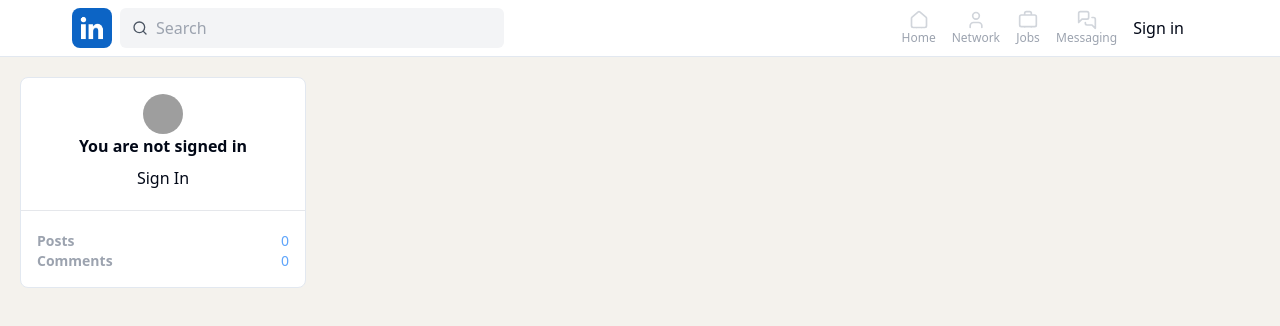
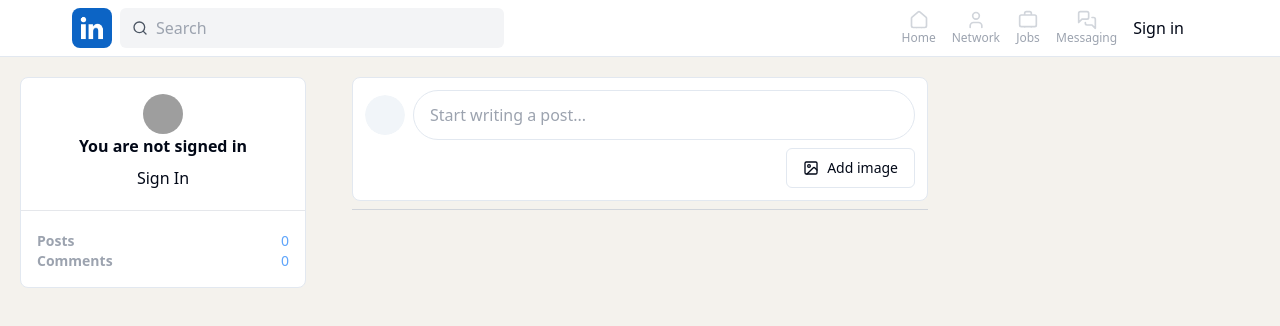
Before and after one commit to UserDonald/LinkedIn-Clone, a Next.js app: page / in a window 1280 px wide. Shown: the top 326 px of the page. Built offline with nearby package versions, Linux system fonts and the light colour scheme; no server answers; grey boxes are pictures that could not be loaded.

Commit message:
Implementing Post Form Content

```diff
--- a/app/page.tsx
+++ b/app/page.tsx
@@ -1,6 +1,5 @@
+import PostForm from '@/components/PostForm';
 import UserInformation from '@/components/UserInformation';
-import { Button } from '@/components/ui/button';
-import Image from 'next/image';
 
 export default function Home() {
   return (
@@ -11,6 +10,8 @@ export default function Home() {
 
       <section className="col-span-full md:col-span-6 xl:col-span-4 xl:max-w-xl mx-auto w-full">
         {/* Post Form */}
+        <PostForm />
+
         {/* Post Feed */}
       </section>
 
--- /dev/null
+++ b/components/PostForm.tsx
@@ -0,0 +1,120 @@
+'use client';
+
+import { Avatar, AvatarFallback, AvatarImage } from './ui/avatar';
+import { useUser } from '@clerk/nextjs';
+import { Button } from './ui/button';
+import { ImageIcon, XIcon } from 'lucide-react';
+import { useRef, useState } from 'react';
+import Image from 'next/image';
+
+function PostForm() {
+  const ref = useRef<HTMLFormElement>(null);
+  const fileInputRef = useRef<HTMLInputElement>(null);
+  const [preview, setPreview] = useState<string | null>(null);
+  const { user } = useUser();
+
+  const handlePostAction = async (formData: FormData) => {
+    const formDataCopy = formData;
+    ref.current?.reset();
+    const text = formDataCopy.get('postInput') as string;
+
+    if (!text.trim()) {
+      throw new Error('You must provide a post input');
+    }
+
+    setPreview(null);
+
+    try {
+    //   await createPostAction(formDataCopy);
+    } catch (error) {
+      console.error('Error creating post: ', error);
+    }
+  };
+
+  const handleImageChange = (e: React.ChangeEvent<HTMLInputElement>) => {
+    const file = e.target.files?.[0];
+    if (file) {
+      setPreview(URL.createObjectURL(file));
+    }
+  };
+
+  return (
+    <div className="mb-2">
+      <form
+        ref={ref}
+        className="p-3 bg-white rounded-lg border"
+        action={(formData) => {
+          // handle form submission
+          handlePostAction(formData);
+
+          // toast notification
+        }}
+      >
+        <div className="flex items-center space-x-2">
+          <Avatar>
+            <AvatarImage src={user?.imageUrl} />
+            <AvatarFallback>
+              {user?.firstName?.charAt(0)}
+              {user?.lastName?.charAt(0)}
+            </AvatarFallback>
+          </Avatar>
+
+          <input
+            type="text"
+            name="postInput"
+            placeholder="Start writing a post..."
+            className="flex-1 outline-none rounded-full py-3 px-4 border"
+          />
+
+          {/* add input file selector for images only */}
+          <input
+            ref={fileInputRef}
+            type="file"
+            name="image"
+            accept="image/*"
+            hidden
+            onChange={handleImageChange}
+          />
+
+          <button type="submit" hidden>
+            Post
+          </button>
+        </div>
+
+        {preview && (
+          <div className="mt-2">
+            <img src={preview} alt="Preview" className="w-full object-cover" />
+          </div>
+        )}
+
+        <div className="flex justify-end mt-2">
+          <Button
+            type="button"
+            onClick={() => fileInputRef.current?.click()}
+            variant={preview ? 'secondary' : 'outline'}
+          >
+            <ImageIcon className="mr-2" size={16} color="currentColor" />
+            {preview ? 'Change' : 'Add'} image
+          </Button>
+
+          {/* add a remove button */}
+          {preview && (
+            <Button
+              type="button"
+              onClick={() => setPreview(null)}
+              variant="outline"
+              className="ml-2"
+            >
+              <XIcon className="mr-2" size={16} color="currentColor" />
+              Remove image
+            </Button>
+          )}
+        </div>
+      </form>
+
+      <hr className="mt-2 border-gray-300" />
+    </div>
+  );
+}
+
+export default PostForm;
```
